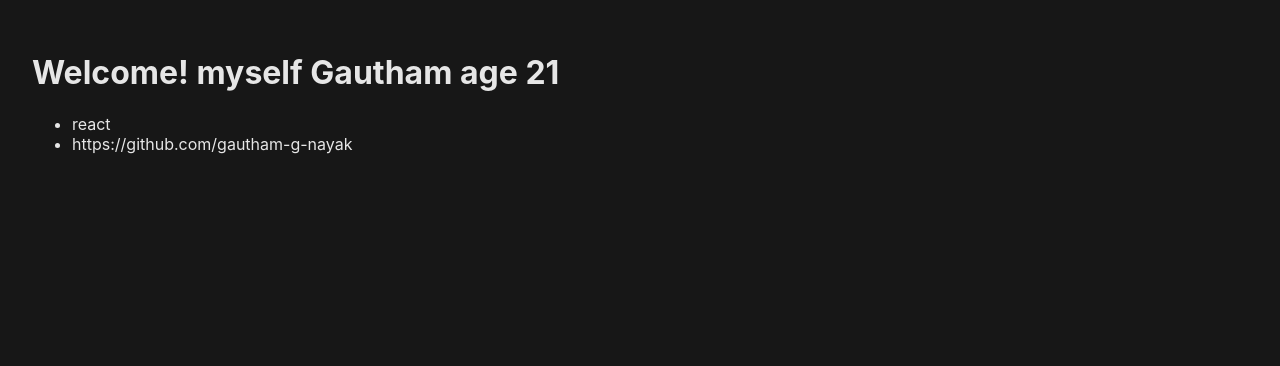
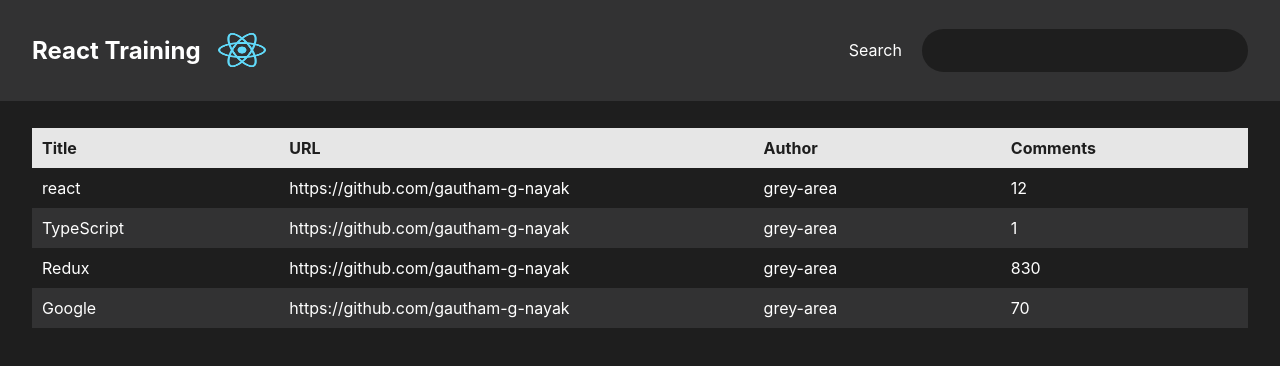
Before and after one commit to gautham-g-nayak/test-your-skills, a React (Create React App) app: page / in a window 1280 px wide. Shown: the top 366 px of the page. Built offline with nearby package versions, Linux system fonts and the light colour scheme.

Commit message:
initial commit

```diff
--- a/src/App.css
+++ b/src/App.css
@@ -1,38 +1,25 @@
-.App {
-  text-align: center;
+nav {
+  position: fixed;
+  top: 0;
+  right: 0;
+  left: 0;
+  padding: 1rem 2rem;
+  display: flex;
+  justify-content: space-between;
+  align-items: center;
+  background-color: rgb(50, 50, 51);
 }
 
-.App-logo {
-  height: 40vmin;
-  pointer-events: none;
+nav img {
+  width: 50px;
+  height: 40px;
 }
 
-@media (prefers-reduced-motion: no-preference) {
-  .App-logo {
-    animation: App-logo-spin infinite 20s linear;
-  }
+.heading {
+  display: flex;
+  align-items: center;
 }
 
-.App-header {
-  background-color: #282c34;
-  min-height: 100vh;
-  display: flex;
-  flex-direction: column;
-  align-items: center;
-  justify-content: center;
-  font-size: calc(10px + 2vmin);
-  color: white;
+.heading h1 {
+  margin-right: 1rem;
 }
-
-.App-link {
-  color: #61dafb;
-}
-
-@keyframes App-logo-spin {
-  from {
-    transform: rotate(0deg);
-  }
-  to {
-    transform: rotate(360deg);
-  }
-}
--- a/src/App.tsx
+++ b/src/App.tsx
@@ -1,13 +1,73 @@
 import "./App.css";
 import List from "./components/List";
+import Search from "./components/Search";
+import logo from "./assets/logo.png";
+import { useState } from "react";
 
-function App({ firstName, age }: any) {
+const title = "React Training";
+
+const listOfItems = [
+  {
+    title: "react",
+    url: "https://github.com/gautham-g-nayak",
+    created_at: "2022-09-02",
+    author: "grey-area",
+    points: 1107,
+    num_comments: 12,
+    objectID: 1,
+  },
+  {
+    title: "TypeScript",
+    url: "https://github.com/gautham-g-nayak",
+    created_at: "2022-04-19",
+    author: "grey-area",
+    points: 6107,
+    num_comments: 1,
+    objectID: 2,
+  },
+  {
+    created_at: "2022-04-19",
+    title: "Redux",
+    url: "https://github.com/gautham-g-nayak",
+    author: "grey-area",
+    points: 407,
+    num_comments: 830,
+    objectID: 3,
+  },
+  {
+    created_at: "2022-09-02",
+    title: "Google",
+    url: "https://github.com/gautham-g-nayak",
+    author: "grey-area",
+    points: 103,
+    num_comments: 70,
+    objectID: 4,
+  },
+];
+
+function App() {
+  const [searchText, setSearchText] = useState("");
+
+  function handleChange(event: any) {
+    setSearchText(event.target.value);
+  }
+
+  const filteredList = listOfItems.filter((item: any) =>
+    item.title.toLowerCase().includes(searchText.toLowerCase())
+  );
+
   return (
     <div>
-      <h1>
-        Welcome! myself {firstName} age {age}
-      </h1>
-      <List />
+      <nav>
+        <div className="heading">
+          <h1>{title}</h1>
+          <img src={logo} />
+        </div>
+        <Search searchText={searchText} onChange={handleChange}>
+          Search
+        </Search>
+      </nav>
+      <List listOfItems={filteredList} />
     </div>
   );
 }
--- /dev/null
+++ b/src/components/List.css
@@ -0,0 +1,39 @@
+table {
+  border-collapse: collapse;
+  margin-top: 6rem;
+  width: 100%;
+}
+
+tr {
+  display: flex;
+}
+
+table a {
+  text-decoration: none;
+  color: white;
+}
+
+th {
+  background-color: var(--indigo);
+  color: var(--backgroundColor);
+}
+
+th,
+td {
+  padding: 10px;
+  text-align: left;
+  overflow: hidden;
+  white-space: nowrap;
+  text-overflow: ellipsis;
+  flex: 1;
+}
+
+th:nth-child(2),
+.itemUrl {
+  flex: 2;
+  flex-flow: row wrap;
+}
+
+tr:nth-child(even) {
+  background-color: var(--foregroundColor);
+}
--- a/src/components/List.tsx
+++ b/src/components/List.tsx
@@ -1,27 +1,28 @@
-const listOfItems = [
-  {
-    title: "react",
-    url: "https://github.com/gautham-g-nayak",
-    createdAt: "2022-09-02",
-    num_comments: 12,
-    objectId: 1,
-  },
-  {
-    title: "TypeScript",
-    url: "https://github.com/gautham-g-nayak",
-    createdAt: "2022-04-19",
-    num_comments: 1,
-    objectId: 2,
-  },
-];
+import "./List.css";
 
-const List = () => {
+const List = ({ listOfItems }: any) => {
   return (
     <div>
-      <ul>
-        <li>{listOfItems[0].title}</li>
-        <li>{listOfItems[0].url}</li>
-      </ul>
+      <table>
+        <thead>
+          <tr>
+            <th>Title</th>
+            <th>URL</th>
+            <th>Author</th>
+            <th>Comments</th>
+          </tr>
+        </thead>
+        <tbody>
+          {listOfItems.map((item: any) => (
+            <tr key={item.objectID}>
+              <td className="itemTitle">{item.title}</td>
+              <td className="itemUrl">{item.url}</td>
+              <td>{item.author}</td>
+              <td>{item.num_comments}</td>
+            </tr>
+          ))}
+        </tbody>
+      </table>
     </div>
   );
 };
--- /dev/null
+++ b/src/components/Search.css
@@ -0,0 +1,15 @@
+#searchBox {
+  padding: 0.8rem;
+  border-radius: 2rem;
+  border: none;
+  margin-left: 1rem;
+  font-size: 1rem;
+  background-color: var(--backgroundColor);
+  color: white;
+  min-width: 300px;
+}
+
+#searchBox:focus {
+  outline: none;
+  box-shadow: 0 0 4px 3px var(--indigo);
+}
--- /dev/null
+++ b/src/components/Search.tsx
@@ -0,0 +1,12 @@
+import "./Search.css";
+
+const Search = ({ children, onChange }: any) => {
+  return (
+    <div>
+      <label htmlFor="searchBox">{children} </label>
+      <input id="searchBox" type="text" onChange={onChange} />
+    </div>
+  );
+};
+
+export default Search;
--- a/src/index.css
+++ b/src/index.css
@@ -1,17 +1,23 @@
+:root {
+  box-sizing: border-box;
+  --indigo: rgb(230, 230, 230);
+  --backgroundColor: rgb(30, 30, 30);
+  --foregroundColor: rgb(50, 50, 51);
+}
+
 body {
   padding: 2rem;
   margin: 0;
-  background-color: rgb(23, 23, 23);
-  color: rgb(230, 230, 230);
-
-  font-family: -apple-system, BlinkMacSystemFont, 'Segoe UI', 'Roboto', 'Oxygen',
-    'Ubuntu', 'Cantarell', 'Fira Sans', 'Droid Sans', 'Helvetica Neue',
+  background-color: var(--backgroundColor);
+  color: white;
+  font-family: -apple-system, BlinkMacSystemFont, "Segoe UI", "Roboto", "Oxygen",
+    "Ubuntu", "Cantarell", "Fira Sans", "Droid Sans", "Helvetica Neue",
     sans-serif;
   -webkit-font-smoothing: antialiased;
   -moz-osx-font-smoothing: grayscale;
 }
 
 code {
-  font-family: source-code-pro, Menlo, Monaco, Consolas, 'Courier New',
+  font-family: source-code-pro, Menlo, Monaco, Consolas, "Courier New",
     monospace;
 }
--- a/src/index.tsx
+++ b/src/index.tsx
@@ -3,8 +3,6 @@ import ReactDOM from "react-dom/client";
 import "./index.css";
 import App from "./App";
 import reportWebVitals from "./reportWebVitals";
-
-const name = "Gautham";
 
 const root = ReactDOM.createRoot(
   document.getElementById("root") as HTMLElement
@@ -12,7 +10,7 @@ const root = ReactDOM.createRoot(
 
 root.render(
   <React.StrictMode>
-    <App firstName={name} age={21} />
+    <App />
   </React.StrictMode>
 );
 
```
Also changed, not shown: src/assets/logo.png (added).
